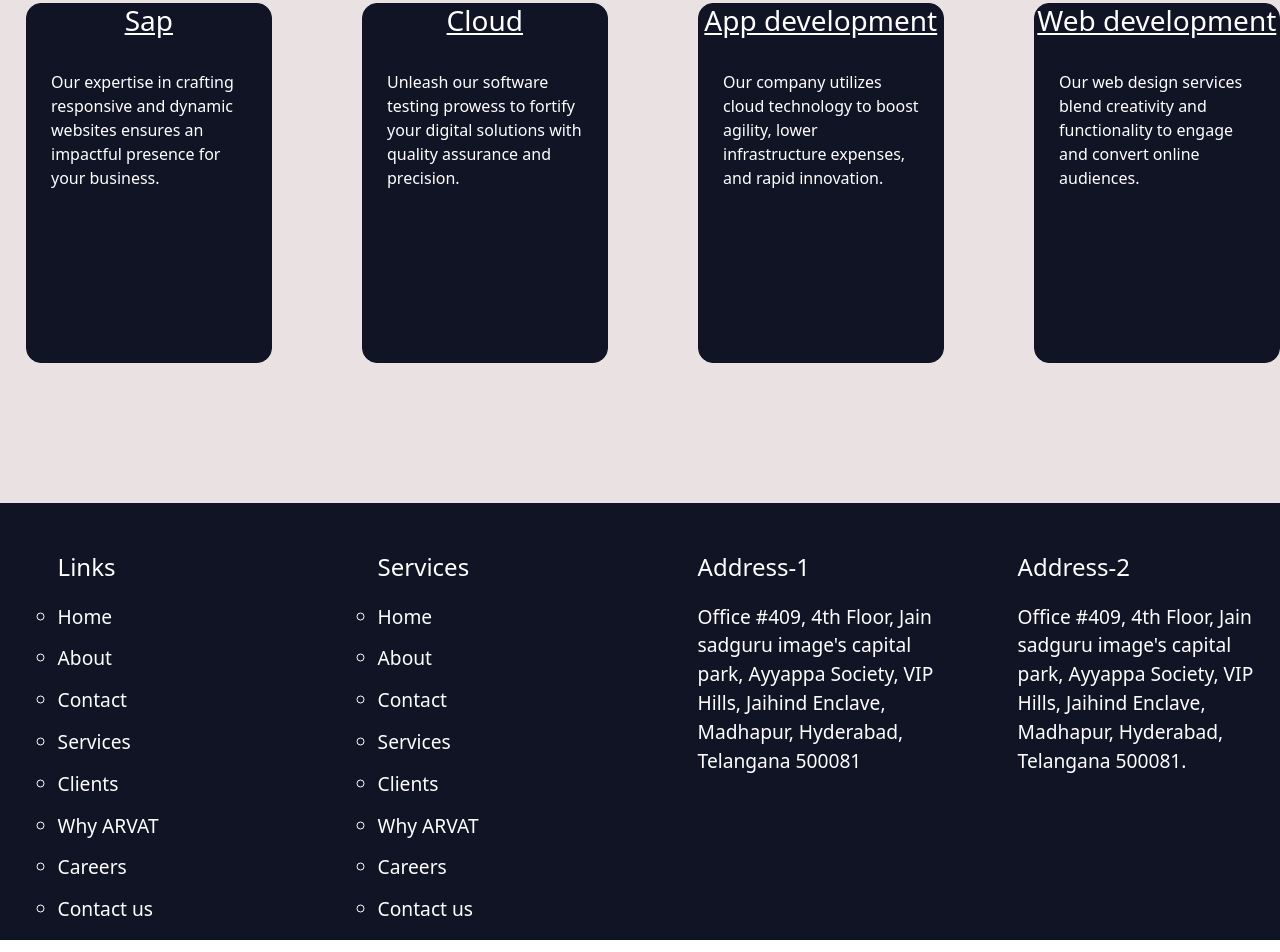
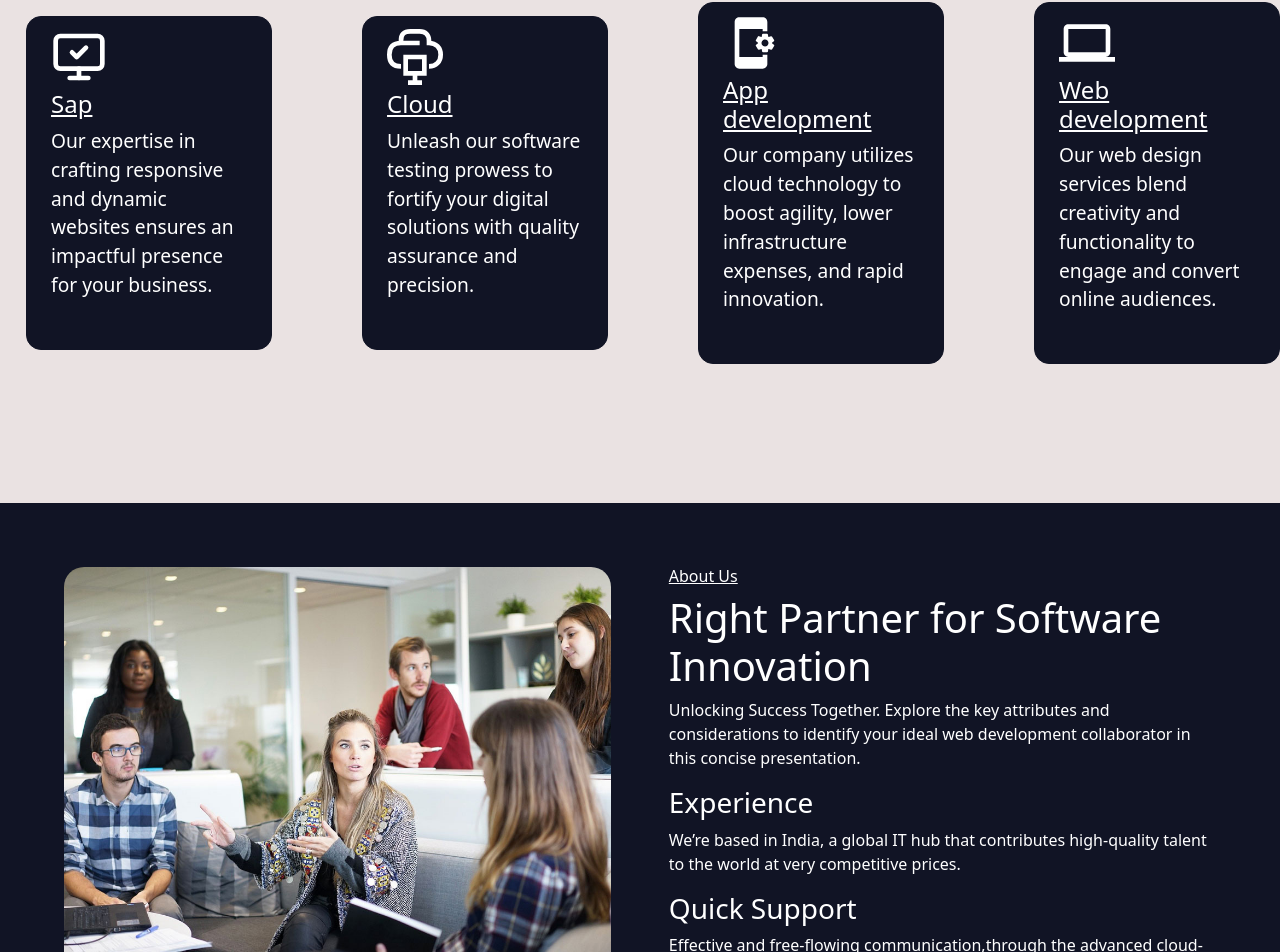
Before and after one commit to muralikarthik123/Clivora_solutions, a React (Create React App) app: page / in a window 1280 px wide. Shown: the part 1679-2631 px from the top of the page. Built offline with nearby package versions, Linux system fonts and the light colour scheme.

Commit message:
home.css home.jsx

```diff
--- a/src/home/home.css
+++ b/src/home/home.css
@@ -82,13 +82,24 @@
             height: 80vh;
             align-items: center;
             .subbox{
-                height: 45vh;
+                height: auto;
+                .icons{
+                    font-size: 3.5rem;
+                    margin-left: 10%;
+                    margin-top: 5%;
+                }
                 h3{
-                    text-align: center;
+                    margin-top: 5px;
+                    width:80%;
+                    margin-left: 10%;
                     text-decoration: underline;
+                    font-size: 1.5rem;
                 }
                 p{
-                    padding: 10%;
+                    width:80%;
+                    margin-left: 10%;
+                    margin-bottom: 20%;
+                    font-size: 1.2rem;
                 }
 
                 width:20%;
@@ -97,7 +108,43 @@
                 background-color:#111425;
                 color:White;
                 border-radius:15px;
+                transition:  background-color 5s;
             }
-         }
+            .subbox:hover{
+                transition:5s;
+                width:20%;
+                margin-left: 2%;
+                background-color:White;
+                color:#111425;
+                border-radius:15px;
+
+            }
+        }
+        .box4{
+            width:100%;
+            display:flex;
+            background-color: #111425;
+            height:100vh;
+            padding: 5%;
+            gap:5%;
+            .box4sub1{
+                background-color: #111425;
+                width:50%;
+                .img6{
+                    width:100%;
+                    border-radius: 20px;
+                }
+            }
+            .box4sub2{
+                color: white;
+                width:50%;
+                h6{
+                    text-decoration: underline;
+                }
+                .img6{
+                    width:40%
+                }
+            }
+        }
     }
 }
--- a/src/home/home.jsx
+++ b/src/home/home.jsx
@@ -2,6 +2,10 @@ import React from 'react'
 import './home.css'
 import 'bootstrap/dist/css/bootstrap.css';
 import ImgSwitch from '../imgswitch.jsx';
+import { LuMonitorCheck } from "react-icons/lu";
+import { GrCloudComputer } from "react-icons/gr";
+import { MdAppSettingsAlt } from "react-icons/md";
+import { MdOutlineComputer } from "react-icons/md";
 export default function home() {
   return (
     <div className='home'>
@@ -24,30 +28,55 @@ export default function home() {
 
 
       {/* box3 */}
-      <div className='box3'>
+        <div className='box3'>
         {/* sub box1 */}
         <div className='subbox'>
+          <LuMonitorCheck className='icons'/>
           <h3>Sap</h3>
           <p>Our expertise in crafting responsive and dynamic websites ensures an impactful presence for your business.</p>
         </div>
         {/* sub box2 */}
         <div className='subbox'>
+          <GrCloudComputer  className='icons'/>
           <h3>Cloud</h3>
           <p>Unleash our software testing prowess to fortify your digital solutions with quality assurance and precision.</p>
         </div>
         {/* sub box3 */}
         <div className='subbox'>
+          <MdAppSettingsAlt className='icons'/>
           <h3>App development</h3>
           <p>Our company utilizes cloud technology to boost agility, lower infrastructure expenses, and rapid innovation.</p>
         </div>
         {/* sub box4 */}
         <div className='subbox'>
+          <MdOutlineComputer className='icons'/>
           <h3>Web development</h3>
           <p>Our web design services blend creativity and functionality to engage and convert online audiences.</p>
         </div>
       </div>
 
-
+      {/*box4 */}
+      <div>
+        <div className='box4'>
+          <div className='box4sub1'>
+            <img src='./img6.png' alt='' className='img6'/>
+          </div>
+          <div className='box4sub2'>
+            <h6>About Us</h6>
+            <h1>Right Partner for Software Innovation</h1>
+            <p>Unlocking Success Together. Explore the key attributes and considerations to identify your ideal web development collaborator in this concise presentation.</p>
+            <div>
+              <h3>Experience</h3>
+              <p>We’re based in India, a global IT hub that contributes high-quality talent to the world at very competitive prices.</p>
+            </div>
+            <div>
+              <h3>Quick Support</h3>
+              <p>Effective and free-flowing communication,through the advanced cloud-based partnering tools.</p>
+            </div>
+          </div>
+        </div>
+        <p></p>
+      </div>
 
     </div>
   )
```
Also changed, not shown: public/img6.png (added).
